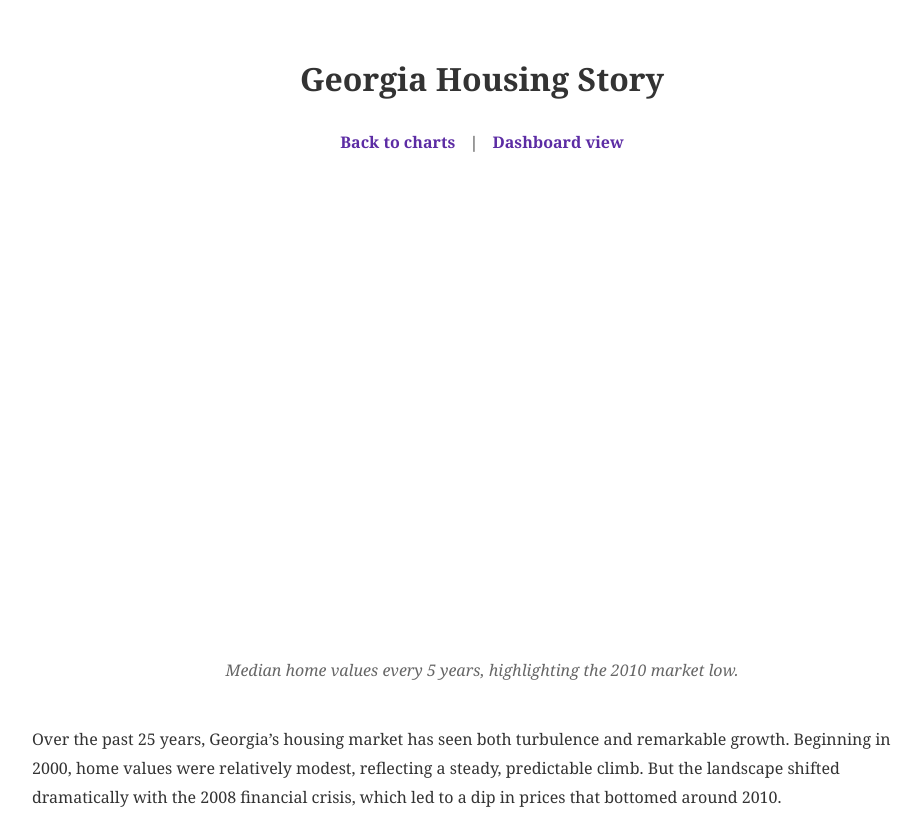
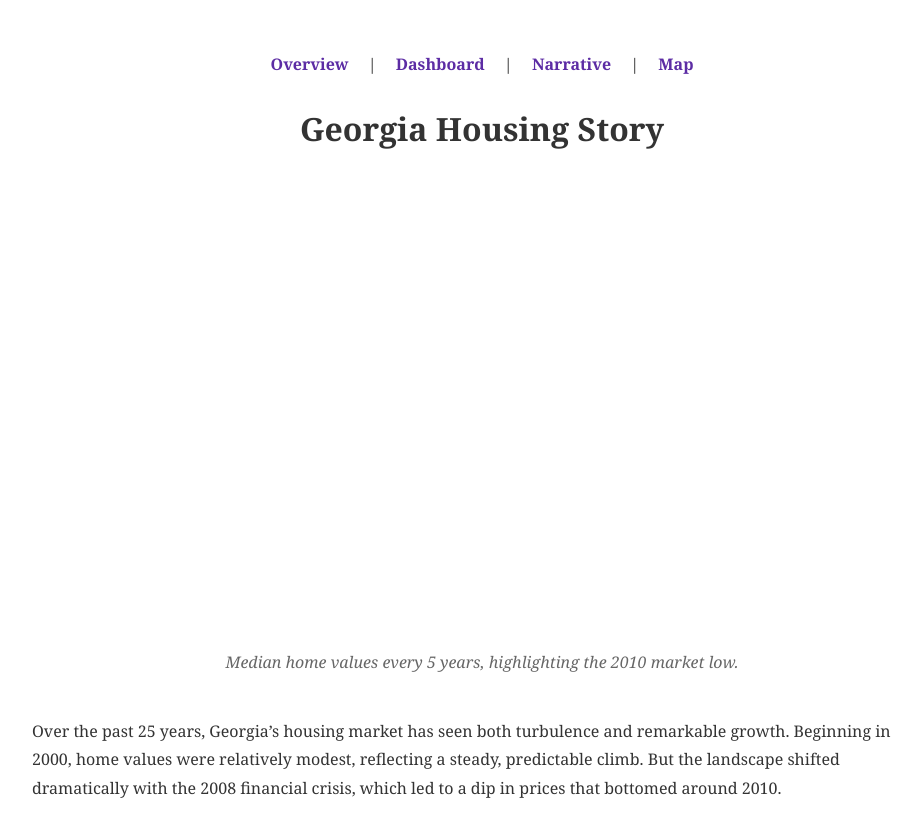
Before and after one commit to jason200/ga-housing-narrative-viz, a plain HTML site: page narrative.html in a window 1280 px wide. Shown: the top 815 px of the page, without its empty margins (158-1080 px from the left). Drawn offline with nearby package versions, Linux system fonts and the light colour scheme; a script that the page names is missing.

Commit message:
Update narrative.html

```diff
--- a/narrative.html
+++ b/narrative.html
@@ -2,117 +2,50 @@
 <html lang="en">
 <head>
   <meta charset="UTF-8">
-  <meta name="viewport" content="width=device-width,initial-scale=1">
+  <meta name="viewport" content="width=device-width, initial-scale=1">
   <title>Georgia Housing Story</title>
-
   <script src="https://d3js.org/d3.v7.min.js"></script>
   <script src="https://cdn.jsdelivr.net/npm/vega@5"></script>
   <script src="https://cdn.jsdelivr.net/npm/vega-lite@5"></script>
   <script src="https://cdn.jsdelivr.net/npm/vega-embed@6"></script>
-
   <style>
-    body {
-      font-family: Georgia, serif;
-      margin: 50px auto;
-      max-width: 900px;
-      line-height: 1.8;
-      background: #fff;
-      color: #333;
-    }
-    h1 {
-      text-align: center;
-      margin-bottom: 20px;
-      font-size: 2em;
-    }
-    .nav {
-      text-align: center;
-      margin-bottom: 30px;
-    }
-    .nav a {
-      margin: 0 10px;
-      color: #5c2ca4;
-      text-decoration: none;
-      font-weight: bold;
-    }
-    .nav a:hover {
-      text-decoration: underline;
-    }
-    #narrativeChart {
-      width: 800px;
-      height: 450px;
-      margin: 0 auto 20px auto;
-    }
-    .caption {
-      text-align: center;
-      font-style: italic;
-      color: #666;
-      margin-bottom: 40px;
-    }
-    h2 {
-      margin-top: 30px;
-      color: #444;
-    }
+    body { font-family: Georgia, serif; margin:50px auto; max-width:900px; line-height:1.8; background:#fff; color:#333; }
+    header { text-align: center; margin-bottom: 20px; }
+    nav a { margin: 0 15px; color: #5c2ca4; text-decoration: none; font-weight: bold; }
+    nav a:hover { text-decoration: underline; }
+    h1 { margin-bottom: 20px; font-size:2em; }
+    #narrativeChart { width:800px; height:450px; margin:0 auto 20px auto; }
+    .caption { text-align:center; font-style:italic; color:#666; margin-bottom:40px; }
+    h2 { margin-top:30px; color:#444; }
   </style>
 </head>
 <body>
-
+  <header>
+    <nav>
+      <a href="index.html">Overview</a> |
+      <a href="dashboard.html">Dashboard</a> |
+      <a href="narrative.html">Narrative</a> |
+      <a href="map.html">Map</a>
+    </nav>
     <h1>Georgia Housing Story</h1>
-
-<p class="nav">
-  <a href="index.html">Back to charts</a> |
-  <a href="dashboard.html">Dashboard view</a>
-</p>
-
+  </header>
   <div id="narrativeChart"></div>
-<div class="caption">
-  Median home values every 5 years, highlighting the 2010 market low.
-</div>
-
+  <div class="caption">Median home values every 5 years, highlighting the 2010 market low.</div>
   <p>Over the past 25 years, Georgia’s housing market has seen both turbulence and remarkable growth. Beginning in 2000, home values were relatively modest, reflecting a steady, predictable climb. But the landscape shifted dramatically with the 2008 financial crisis, which led to a dip in prices that bottomed around 2010.</p>
-
   <h2>The Dip & Recovery</h2>
   <p>The post-2008 crash pushed Georgia’s median home value downward. However, starting in the mid-2010s, the market stabilized and began climbing again, driven by job growth, migration, and economic recovery. By 2020, values were surging, and by 2025, the median home price had climbed to historic highs.</p>
-
   <h2>Looking Forward</h2>
   <p>This narrative highlights the resilience of Georgia’s housing market. Despite downturns, long-term trends show significant appreciation. This story is critical for homebuyers, policymakers, and investors seeking to understand the market’s trajectory.</p>
-
   <script>
     d3.csv('data/home_values.csv').then(raw => {
       const row = raw.find(r => r.RegionName === 'Georgia');
       const entries = Object.entries(row)
         .filter(([k]) => /^\d{4}-\d{2}-\d{2}$/.test(k))
         .map(([date,v]) => ({ date, value: +v }))
-      .filter(d =>
-        ['2000-01-31','2005-01-31','2010-01-31','2015-01-31','2020-01-31','2025-01-31']
-        .includes(d.date)
-      );
-
-    const spec = {
-      "$schema": "https://vega.github.io/schema/vega-lite/v5.json",
-      "width": 800,
-      "height": 450,
-      "data": { "values": entries },
-      "mark": "bar",
-      "encoding": {
-        "x": { "field": "date", "type": "ordinal", "title": "Year" },
-        "y": { "field": "value", "type": "quantitative", "title": "Median Value ($)" },
-        "color": {
-          "condition": {
-            "test": "datum.date === '2010-01-31'",
-            "value": "#e45756"
-          },
-          "value": "#4682b4"
-        },
-        "tooltip": [
-          { "field": "date", "title": "Year" },
-          { "field": "value", "title": "Median Value", "format": "$,.0f" }
-        ]
-      }
-    };
-
-    vegaEmbed('#narrativeChart', spec, { actions: false });
+        .filter(d => ['2000-01-31','2005-01-31','2010-01-31','2015-01-31','2020-01-31','2025-01-31'].includes(d.date));
+      const spec = { "$schema":"https://vega.github.io/schema/vega-lite/v5.json","width":800,"height":450,"data":{"values":entries},"mark":"bar","encoding":{"x":{"field":"date","type":"ordinal","title":"Year"},"y":{"field":"value","type":"quantitative","title":"Median Value ($)"},"color":{"condition":{"test":"datum.date === '2010-01-31'","value":"#e45756"},"value":"#4682b4"},"tooltip":[{"field":"date","title":"Year"},{"field":"value","title":"Median Value","format":"$,.0f"}]}};
+      vegaEmbed('#narrativeChart', spec, {actions:false});
     });
   </script>
-
 </body>
 </html>
```
Lines whose indentation alone changed are shown as unchanged.
